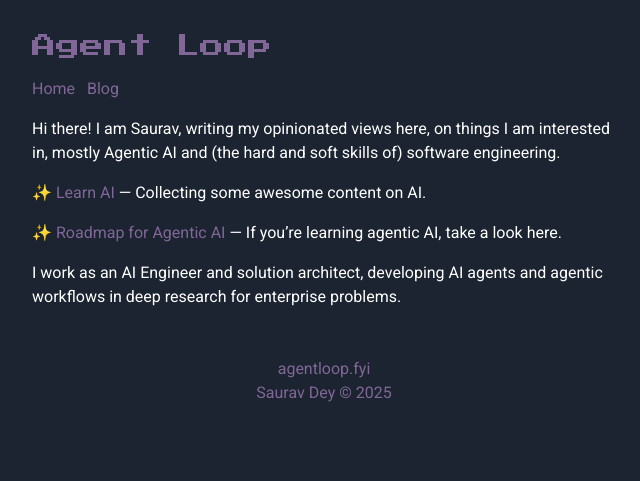
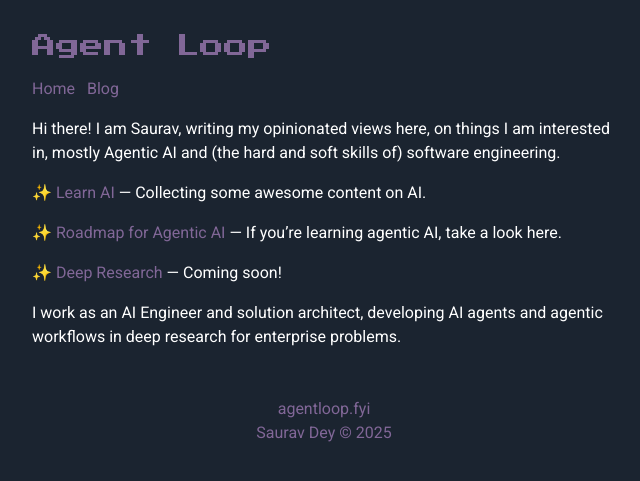
Before and after one commit to agentloopfyi/agentloopfyi.github.io, a Jekyll site: the page built from index.markdown, in a window 1280 px wide. Shown: the top 481 px of the page, without its empty margins (316-956 px from the left). Built offline with Jekyll 4.4.1, drawn with Linux system fonts in a browser that asks for light colours.

Commit message:
Update index.markdown

```diff
--- a/index.markdown
+++ b/index.markdown
@@ -8,4 +8,6 @@ Hi there! I am Saurav, writing my opinionated views here, on things I am interes
 
 ✨ [Roadmap for Agentic AI](/agentic-ai) — If you're learning agentic AI, take a look here.
 
+✨ [Deep Research](/) — Coming soon!
+
 I work as an AI Engineer and solution architect, developing AI agents and agentic workflows in deep research for enterprise problems.
```
